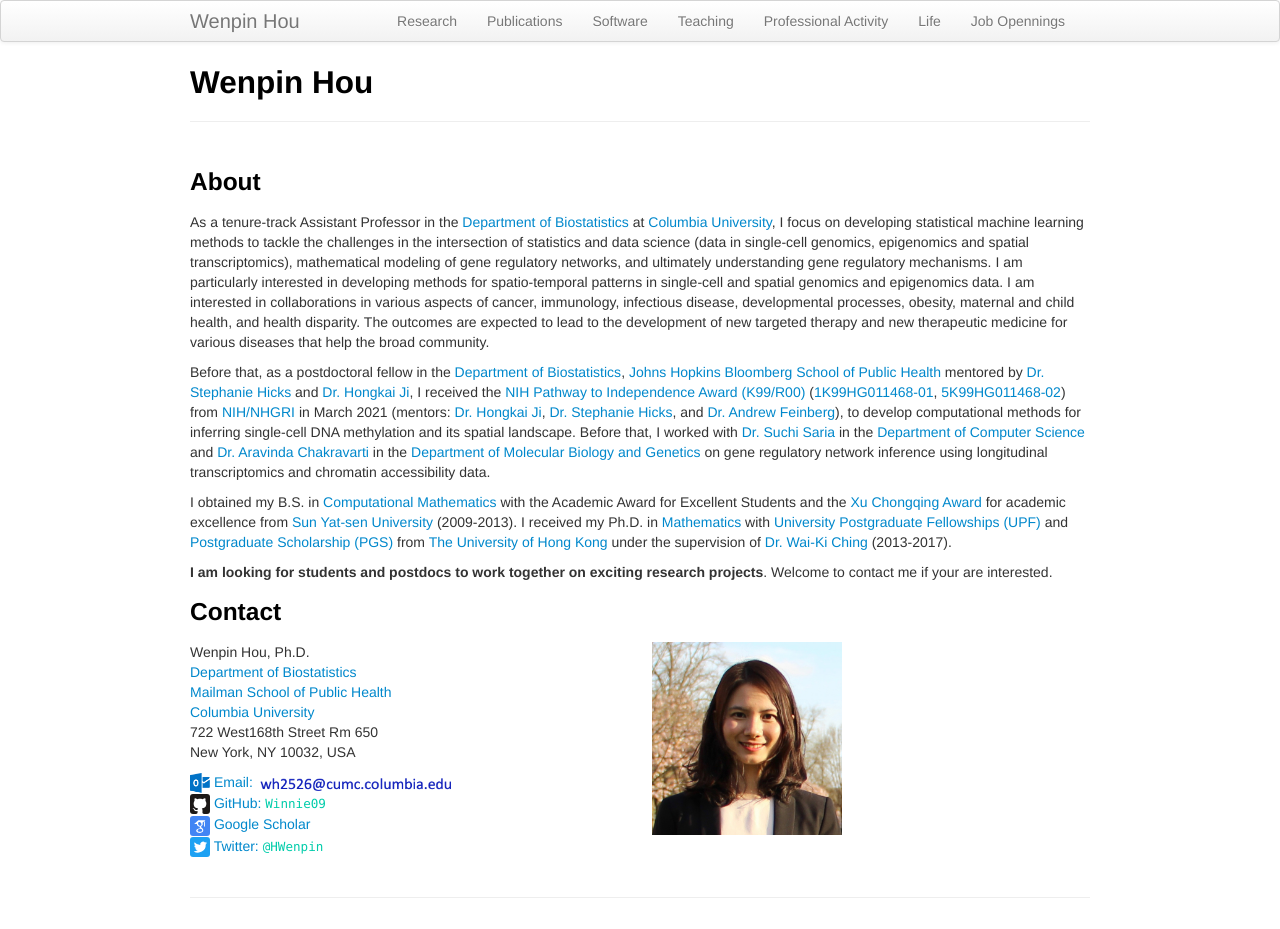
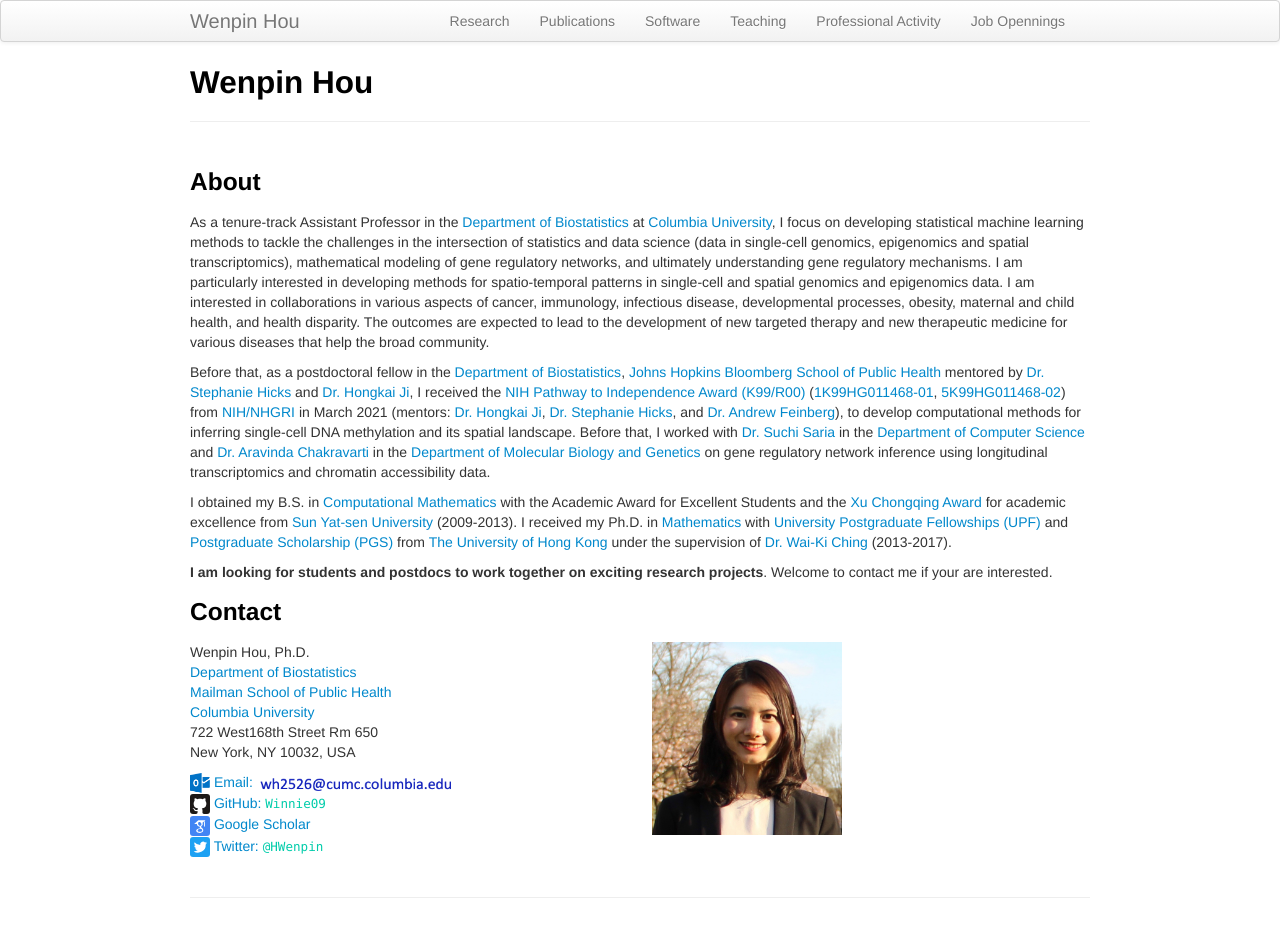
Before and after one commit to Winnie09/Wenpin_Hou, a Jekyll site: the page built from index.md, in a window 1280 px wide. Built offline with Jekyll 4.4.1, drawn with Linux system fonts in a browser that asks for light colours.

Commit message:
remove life tab

```diff
--- a/_includes/themes/twitter/default.html
+++ b/_includes/themes/twitter/default.html
@@ -38,7 +38,6 @@
               <li><a href="{{ BASE_PATH }}/pages/software.html">Software</a></li>
               <li><a href="{{ BASE_PATH }}/pages/teaching.html">Teaching</a></li>
               <li><a href="{{ BASE_PATH }}/pages/professional.html">Professional Activity</a></li>
-              <li><a href="{{ BASE_PATH }}/pages/life.html">Life</a></li>
               <li><a href="{{ BASE_PATH }}/pages/job_opennings.html">Job Opennings</a></li>
         </div>
         </div>
```
